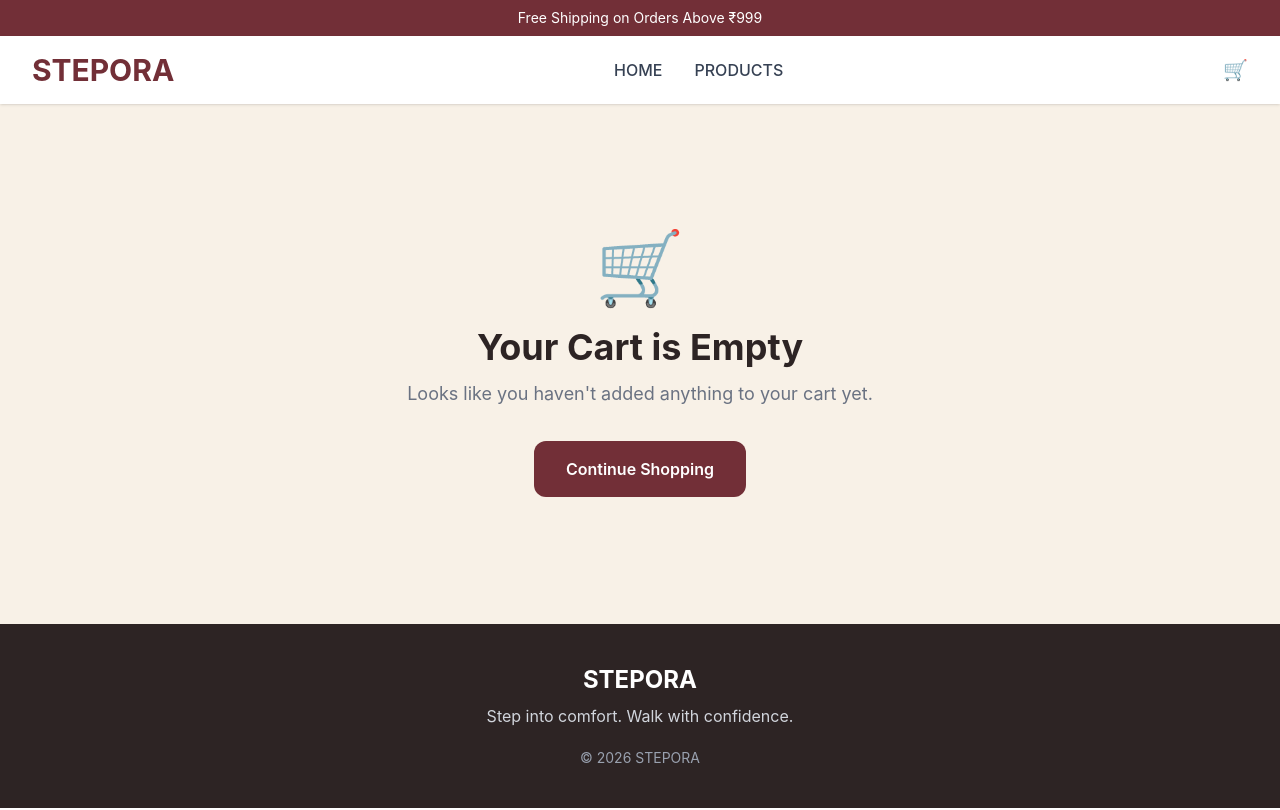
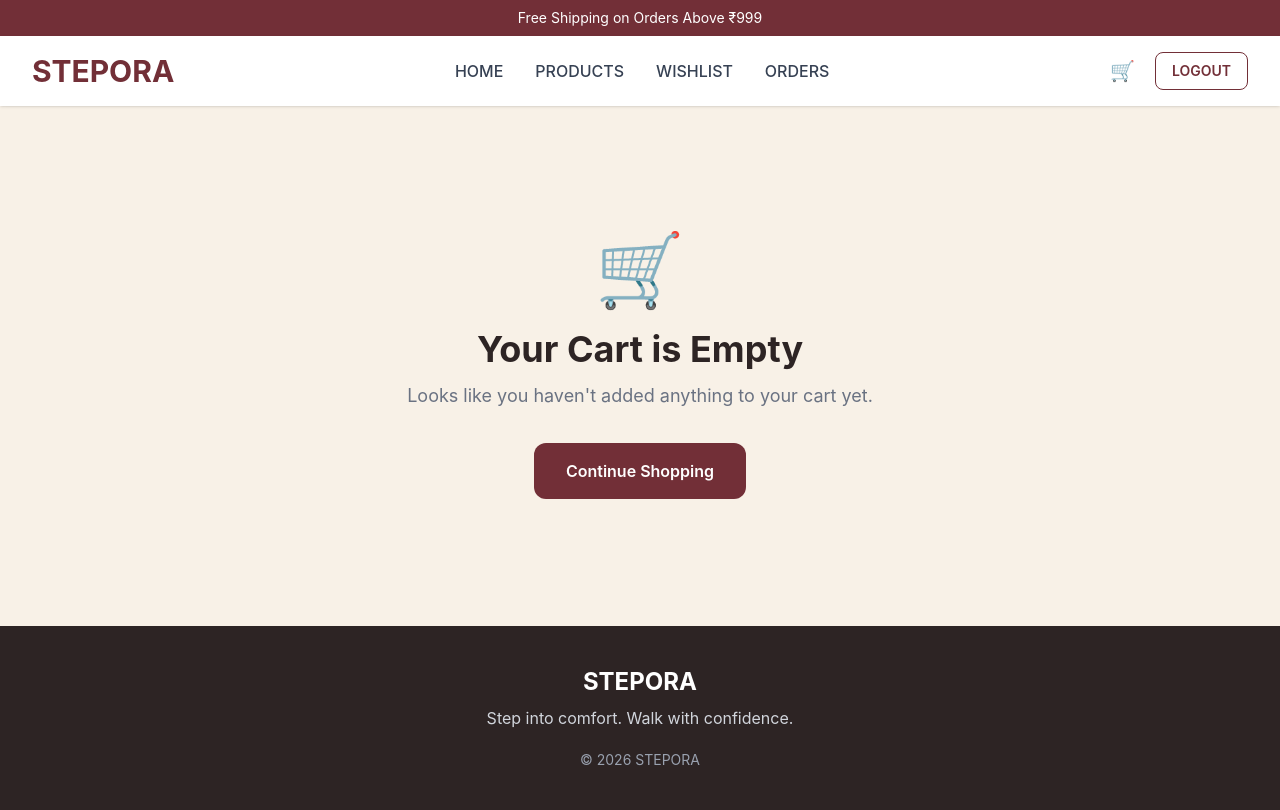
Before and after one commit to rukiyanusha123-collab/STEPORA-Ecommerce-week-8-9.10, a React (Vite) app: page /cart in a window 1280 px wide. Built offline with nearby package versions, Linux system fonts and the light colour scheme; no server answers; data requests are answered from the project's data file; sample sign-in values are in the browser's storage.

Commit message:
stepora-shoe-store

```diff
--- a/db.json
+++ b/db.json
@@ -25,7 +25,8 @@
       "category": "Casual",
       "image": "https://images.unsplash.com/photo-1600185365483-26d7a4cc7519?auto=format&fit=crop&w=800&q=80",
       "description": "Stylish casual sneaker for everyday wear",
-      "stock": 12
+      "stock": 12,
+      "active": true
     },
     {
       "id": "4",
@@ -663,6 +664,13 @@
       "password": "rukiyanusha123",
       "role": "user",
       "blocked": false
+    },
+    {
+      "name": "Husna",
+      "email": "husna123@gmail.com",
+      "password": "husna123",
+      "role": "user",
+      "id": "j1BomRWSTL8"
     }
   ],
   "orders": [
@@ -719,7 +727,19 @@
     {
       "userId": "I6Tq6yGg840",
       "userEmail": "rukiyanusha123@gmail.com",
-      "items": [],
+      "items": [
+        {
+          "id": "2",
+          "name": "Adidas Ultraboost",
+          "price": 5999,
+          "category": "Running",
+          "image": "/images/asics26.jpg",
+          "description": "Lightweight running shoe with responsive cushioning",
+          "stock": 15,
+          "size": "6",
+          "quantity": 1
+        }
+      ],
       "id": "7tZ2pLj7BEk"
     },
     {
@@ -727,6 +747,24 @@
       "userEmail": "rukiyanusha123@gmail.com",
       "items": [],
       "id": "IQ6Y6-uPZ9E"
+    },
+    {
+      "userId": "j1BomRWSTL8",
+      "userEmail": "husna123@gmail.com",
+      "items": [
+        {
+          "id": "1",
+          "name": "Nike Air Max",
+          "price": 4999,
+          "category": "Running",
+          "image": "/images/adidas1.jpg",
+          "description": "Comfortable running shoe",
+          "stock": 10,
+          "size": "6",
+          "quantity": 1
+        }
+      ],
+      "id": "6GrcsBAmluM"
     }
   ],
   "$schema": "./node_modules/json-server/schema.json"
--- a/src/pages/Cart.jsx
+++ b/src/pages/Cart.jsx
@@ -170,6 +170,13 @@
     });
   };
 
+  // Logout
+  const handleLogout = () => {
+    localStorage.removeItem("user");
+    dispatch(setCart([]));
+    navigate("/login");
+  };
+
   // Loading
   if (loading) {
     return (
@@ -192,10 +199,12 @@
         </div>
 
         {/* NAVBAR */}
-        <nav className="bg-white shadow-sm">
-          <div className="max-w-7xl mx-auto px-4 sm:px-6 lg:px-8 py-4">
+        <nav className="bg-white shadow-sm sticky top-0 z-50">
 
-            <div className="flex items-center justify-between gap-4">
+          <div className="max-w-7xl mx-auto px-4 sm:px-6 lg:px-8">
+
+            {/* MAIN NAVBAR */}
+            <div className="flex items-center justify-between gap-4 py-4">
 
               {/* LOGO */}
               <h1
@@ -206,7 +215,7 @@
               </h1>
 
               {/* DESKTOP NAV */}
-              <div className="hidden sm:flex items-center gap-5 md:gap-8 font-medium">
+              <div className="hidden md:flex items-center gap-5 lg:gap-8 font-medium">
 
                 <button
                   onClick={() => navigate("/home")}
@@ -222,38 +231,94 @@
                   PRODUCTS
                 </button>
 
-              </div>
+                <button
+                  onClick={() => navigate("/wishlist")}
+                  className="text-gray-700 hover:text-[#722F37] transition"
+                >
+                  WISHLIST
+                </button>
 
-              {/* CART */}
                 <button
-                onClick={() => navigate("/home")}
-                className="text-lg sm:text-xl hover:scale-110 transition"
+                  onClick={() => navigate("/orders")}
+                  className="text-gray-700 hover:text-[#722F37] transition"
                 >
-                🛒
+                  ORDERS
                 </button>
 
               </div>
 
+              {/* RIGHT SIDE */}
+              <div className="flex items-center gap-3 sm:gap-5">
+
+                {/* CART */}
+                <button
+                  onClick={() => navigate("/cart")}
+                  className="relative text-lg sm:text-xl hover:scale-110 transition"
+                  aria-label="Cart"
+                >
+                  🛒
+
+                  {totalItems > 0 && (
+                    <span className="absolute -top-2 -right-2 bg-[#722F37] text-white text-[10px] w-5 h-5 rounded-full flex items-center justify-center">
+                      {totalItems}
+                    </span>
+                  )}
+                </button>
+
+                {/* LOGOUT */}
+                <button
+                  onClick={handleLogout}
+                  className="hidden sm:block border border-[#722F37] text-[#722F37] px-4 py-2 rounded-lg text-sm font-semibold hover:bg-[#722F37] hover:text-white transition"
+                >
+                  LOGOUT
+                </button>
+
+              </div>
+
+            </div>
+
             {/* MOBILE NAV */}
-            <div className="flex sm:hidden items-center justify-center gap-6 pt-4 mt-4 border-t border-gray-100">
+            <div className="md:hidden flex items-center justify-center gap-4 sm:gap-6 pb-4 pt-3 border-t border-gray-100">
 
               <button
                 onClick={() => navigate("/home")}
-                className="text-sm font-medium text-gray-700 hover:text-[#722F37]"
+                className="text-xs sm:text-sm font-medium text-gray-700 hover:text-[#722F37]"
               >
                 HOME
               </button>
 
               <button
                 onClick={() => navigate("/home")}
-                className="text-sm font-medium text-gray-700 hover:text-[#722F37]"
+                className="text-xs sm:text-sm font-medium text-gray-700 hover:text-[#722F37]"
               >
                 PRODUCTS
+              </button>
+
+              <button
+                onClick={() => navigate("/wishlist")}
+                className="text-xs sm:text-sm font-medium text-gray-700 hover:text-[#722F37]"
+              >
+                WISHLIST
+              </button>
+
+              <button
+                onClick={() => navigate("/orders")}
+                className="text-xs sm:text-sm font-medium text-gray-700 hover:text-[#722F37]"
+              >
+                ORDERS
+              </button>
+
+              <button
+                onClick={handleLogout}
+                className="text-xs sm:text-sm font-medium text-red-500 hover:text-red-700"
+              >
+                LOGOUT
               </button>
 
             </div>
 
           </div>
+
         </nav>
 
         {/* EMPTY CART */}
@@ -319,11 +384,12 @@
       </div>
 
       {/* NAVBAR */}
-      <nav className="bg-white shadow-sm">
+      <nav className="bg-white shadow-sm sticky top-0 z-50">
 
-        <div className="max-w-7xl mx-auto px-4 sm:px-6 lg:px-8 py-4">
+        <div className="max-w-7xl mx-auto px-4 sm:px-6 lg:px-8">
 
-          <div className="flex items-center justify-between gap-4">
+          {/* MAIN NAVBAR */}
+          <div className="flex items-center justify-between gap-4 py-4">
 
             {/* LOGO */}
             <h1
@@ -334,7 +400,7 @@
             </h1>
 
             {/* DESKTOP NAV */}
-            <div className="hidden sm:flex items-center gap-5 md:gap-8 font-medium">
+            <div className="hidden md:flex items-center gap-5 lg:gap-8 font-medium">
 
               <button
                 onClick={() => navigate("/home")}
@@ -350,33 +416,88 @@
                 PRODUCTS
               </button>
 
+              <button
+                onClick={() => navigate("/wishlist")}
+                className="text-gray-700 hover:text-[#722F37] transition"
+              >
+                WISHLIST
+              </button>
+
+              <button
+                onClick={() => navigate("/orders")}
+                className="text-gray-700 hover:text-[#722F37] transition"
+              >
+                ORDERS
+              </button>
+
             </div>
+
+            {/* RIGHT SIDE */}
+            <div className="flex items-center gap-3 sm:gap-5">
 
               {/* CART */}
               <button
                 onClick={() => navigate("/cart")}
-              className="text-lg sm:text-xl hover:scale-110 transition"
+                className="relative text-lg sm:text-xl hover:scale-110 transition"
+                aria-label="Cart"
               >
                 🛒
+
+                {totalItems > 0 && (
+                  <span className="absolute -top-2 -right-2 bg-[#722F37] text-white text-[10px] w-5 h-5 rounded-full flex items-center justify-center">
+                    {totalItems}
+                  </span>
+                )}
+              </button>
+
+              {/* LOGOUT */}
+              <button
+                onClick={handleLogout}
+                className="hidden sm:block border border-[#722F37] text-[#722F37] px-4 py-2 rounded-lg text-sm font-semibold hover:bg-[#722F37] hover:text-white transition"
+              >
+                LOGOUT
               </button>
 
             </div>
 
+          </div>
+
           {/* MOBILE NAV */}
-          <div className="flex sm:hidden items-center justify-center gap-6 pt-4 mt-4 border-t border-gray-100">
+          <div className="md:hidden flex items-center justify-center gap-4 sm:gap-6 pb-4 pt-3 border-t border-gray-100">
 
             <button
               onClick={() => navigate("/home")}
-              className="text-sm font-medium text-gray-700 hover:text-[#722F37]"
+              className="text-xs sm:text-sm font-medium text-gray-700 hover:text-[#722F37]"
             >
               HOME
             </button>
 
             <button
               onClick={() => navigate("/home")}
-              className="text-sm font-medium text-gray-700 hover:text-[#722F37]"
+              className="text-xs sm:text-sm font-medium text-gray-700 hover:text-[#722F37]"
             >
               PRODUCTS
+            </button>
+
+            <button
+              onClick={() => navigate("/wishlist")}
+              className="text-xs sm:text-sm font-medium text-gray-700 hover:text-[#722F37]"
+            >
+              WISHLIST
+            </button>
+
+            <button
+              onClick={() => navigate("/orders")}
+              className="text-xs sm:text-sm font-medium text-gray-700 hover:text-[#722F37]"
+            >
+              ORDERS
+            </button>
+
+            <button
+              onClick={handleLogout}
+              className="text-xs sm:text-sm font-medium text-red-500 hover:text-red-700"
+            >
+              LOGOUT
             </button>
 
           </div>
@@ -492,7 +613,7 @@
                       </p>
 
                       {/* QUANTITY + ITEM TOTAL */}
-                      <div className="flex flex-col xs:flex-row xs:items-center xs:justify-between gap-4 mt-4 sm:mt-5">
+                      <div className="flex flex-col sm:flex-row sm:items-center sm:justify-between gap-4 mt-4 sm:mt-5">
 
                         {/* QUANTITY */}
                         <div className="flex items-center border border-gray-300 rounded-lg overflow-hidden w-fit">
@@ -581,7 +702,7 @@
           {/* SUMMARY */}
           <div className="lg:col-span-1">
 
-            <div className="bg-white rounded-2xl shadow-md p-5 sm:p-7 lg:sticky lg:top-6">
+            <div className="bg-white rounded-2xl shadow-md p-5 sm:p-7 lg:sticky lg:top-24">
 
               <h3 className="text-xl sm:text-2xl font-bold text-[#2D2424]">
                 Order Summary
```
Lines whose indentation alone changed are shown as unchanged.
